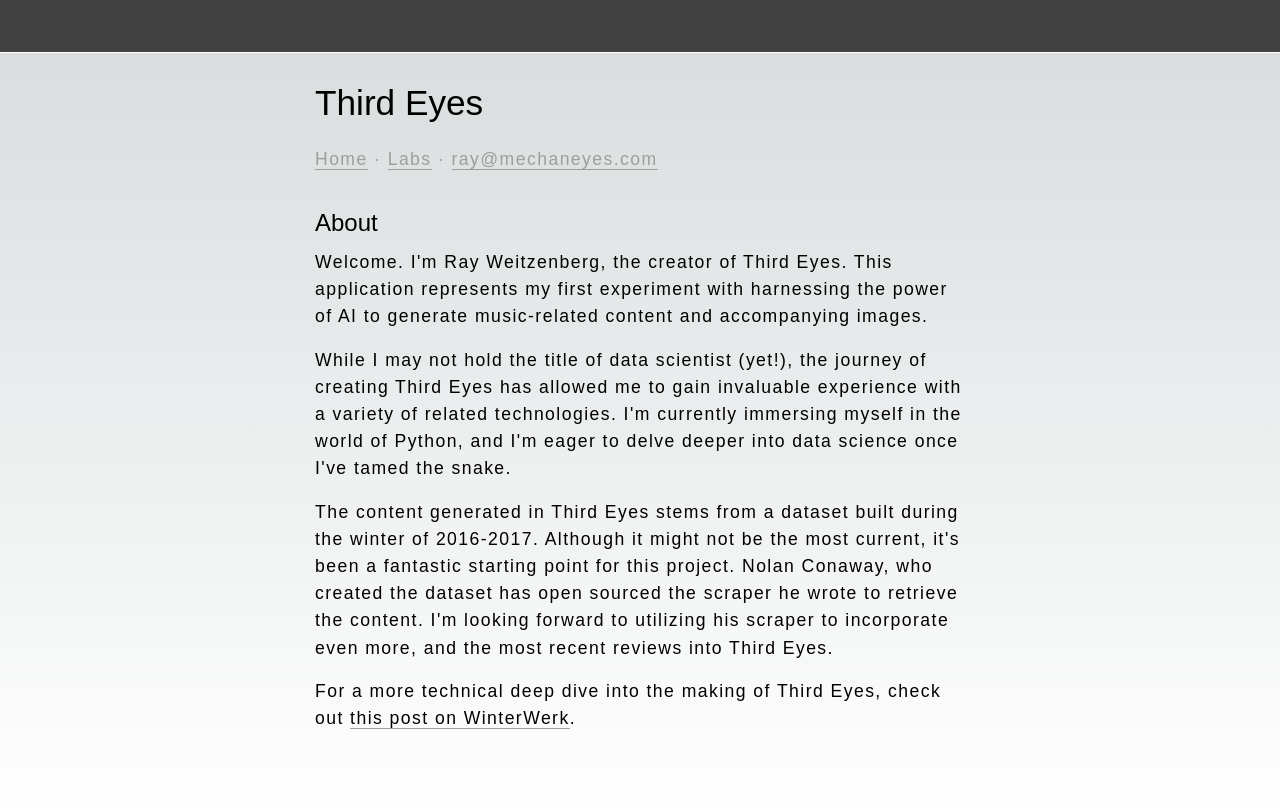
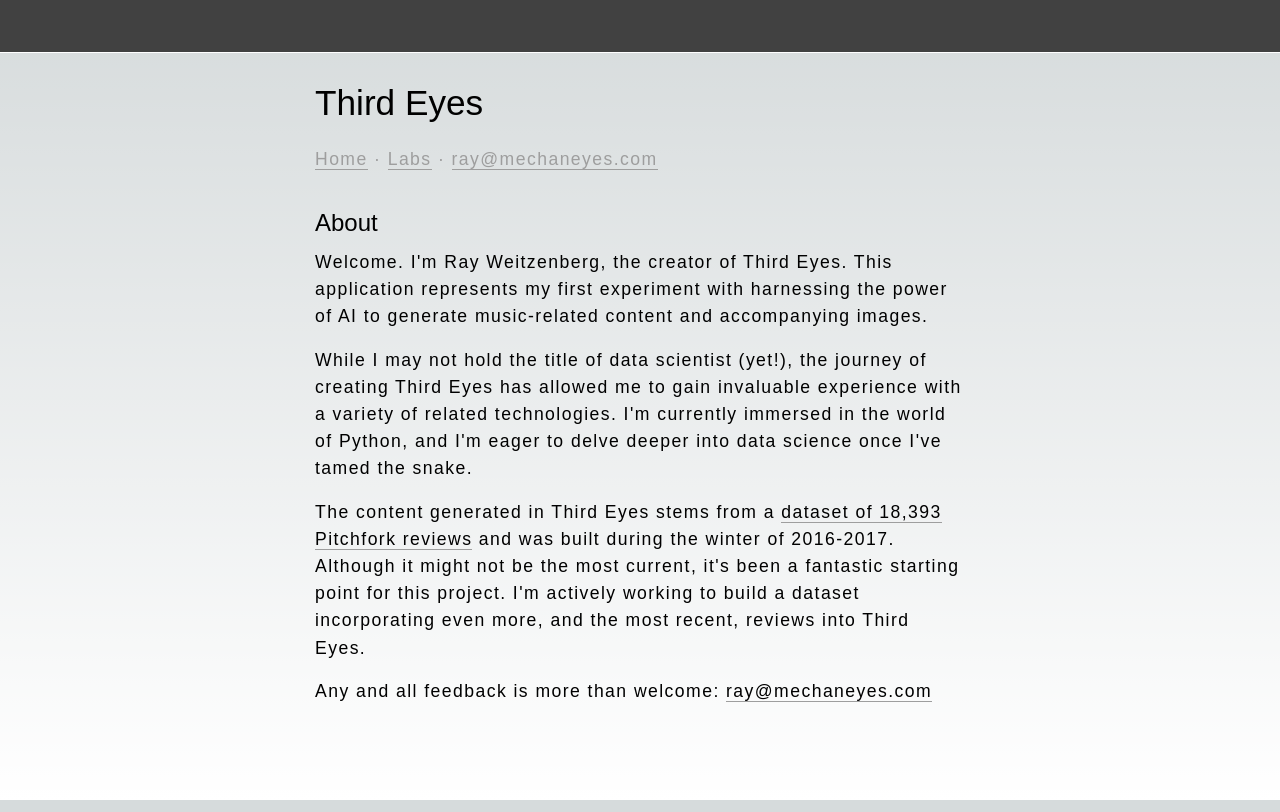
Before and after one commit to mechaneyes/aframe, a Next.js app: page /about in a window 1280 px wide. Built offline with nearby package versions, Linux system fonts and the light colour scheme; a web font is replaced by a local one.

Commit message:
copy edits

```diff
--- a/app/about/page.js
+++ b/app/about/page.js
@@ -35,26 +35,31 @@ export default function Page() {
           <p>
             While I may not hold the title of data scientist (yet!), the journey
             of creating Third Eyes has allowed me to gain invaluable experience
-            with a variety of related technologies. I&apos;m currently immersing
-            myself in the world of Python, and I&apos;m eager to delve deeper
-            into data science once I&apos;ve tamed the snake.
+            with a variety of related technologies. I&apos;m currently immersed
+            in the world of Python, and I&apos;m eager to delve deeper into data
+            science once I&apos;ve tamed the snake.
           </p>
           <p>
-            The content generated in Third Eyes stems from a dataset built
-            during the winter of 2016-2017. Although it might not be the most
-            current, it&apos;s been a fantastic starting point for this project.
-            Nolan Conaway, who created the dataset has open sourced the scraper
-            he wrote to retrieve the content. I&apos;m looking forward to
-            utilizing his scraper to incorporate even more, and the most recent
-            reviews into Third Eyes.
+            The content generated in Third Eyes stems from a{" "}
+            <a href="https://www.kaggle.com/datasets/nolanbconaway/pitchfork-data">
+              dataset of 18,393 Pitchfork reviews
+            </a>{" "}
+            and was built during the winter of 2016-2017. Although it might not
+            be the most current, it&apos;s been a fantastic starting point for
+            this project. I'm actively working to build a dataset incorporating
+            even more, and the most recent, reviews into Third Eyes.
           </p>
-          <p>
-            For a more technical deep dive into the making of Third Eyes, check
-            out{"  "}
+          {/* <p>
+            For a bit of a technical deep dive into the making of Third Eyes,
+            check out{"  "}
             <a href="https://winterwerk.one/posts/thirdeyes-mvp">
               this post on WinterWerk
             </a>
             .
+          </p> */}
+          <p>
+            Any and all feedback is more than welcome:{" "}
+            <a href="mailto:ray@mechaneyes.com">ray@mechaneyes.com</a>
           </p>
         </div>
       </section>
--- a/app/page.js
+++ b/app/page.js
@@ -279,7 +279,7 @@ export default function Home() {
             <li>Dissect Radiohead&apos;s Kid A</li>
             <li>What impact did Frankie Knuckles have on music and culture?</li>
             <li>Tell me about the band, Neu!</li>
-            <li>Break down footwork for me</li>
+            <li>Tell me about music that incorporates NASA mission sounds</li>
             <li>What is the history of the Roland TR-808?</li>
           </ul>
         </div>
--- a/app/stability/page.js
+++ b/app/stability/page.js
@@ -267,22 +267,23 @@ export default function Home() {
         <p className="introduction__description">
           In this application, we&apos;re working with multiple Large Language
           Models (LLMs) to generate the music-related information you&apos;re
-          after. We take that information and distill it into prompts that are
-          used to generate images, providing a visual dimension to the generated
-          content.
+          after. We take the information first returned in response to your
+          prompt and distill it into still more prompts used to generate images,
+          providing a visual dimension to the generated content.
         </p>
         <p>
-          Building on your prompt and the initial response returned, we again
-          use OpenAI&apos;s GPT-3 (the technology powering ChatGPT) to generate
-          the prompts for the images. Each prompt is carefully crafted based on
-          your input and the content previously generated. These prompts are
-          then handed over to the Stability API, which uses them to create the
+          To begin, we hit OpenAI&apos;s GPT-3 (the technology powering ChatGPT)
+          to generate the text based response to your prompt. That response is
+          used to again hit GPT-3 in order to generate still more prompts, now
+          for the images. Each of those is carefully crafted based on your input
+          and the content first generated. They are then handed over to the
+          Stability API (Stable Diffusion), which uses them to create the
           corresponding images.
         </p>
         <p>
           Remember, great things take time. Waiting for the app&apos;s response
-          may feel like the passing of many moons, so channel your inner sloth,
-          sit back, and trust the process.
+          may feel like the passing of many moons, so please sit back and trust
+          the process.
         </p>
         <div className="introduction__image">
           <Image
```
